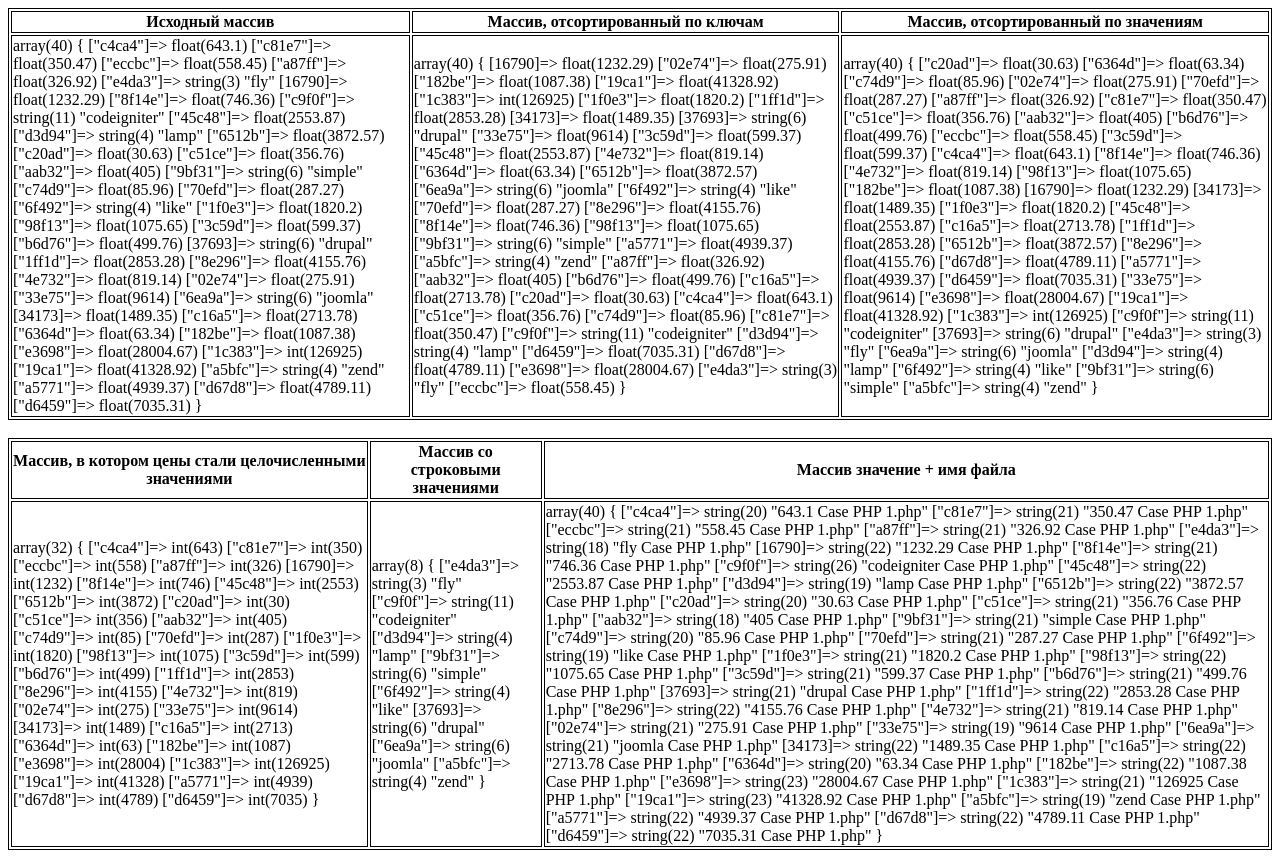
After one commit to ryapolov-artem/PHP_development, a PHP site: the page made by Case PHP 1.php in a window 1280 px wide. The commit adds this page. Run offline with PHP 8.4, Linux system fonts and the light colour scheme.

Commit message:
case php

```diff
--- /dev/null
+++ b/Case PHP 1.php
@@ -0,0 +1,97 @@
+<!DOCTYPE html>
+<html>
+    <head>
+        <meta http-equiv="Content-Type" content="text/html; charset=UTF-8">
+         <link rel="stylesheet" href="styles.css" type="text/css">
+        <title>Сортировка массивов</title>
+    </head>
+    <body>
+        <?php
+        /*В этот массив из-за ошибки операторов попали неверные строковые значения.
+         * Ваша задача отсортировать элементы сначала по ключу и потом по значению.
+         * После чего преобразовать все цены в целочисленный тип, при нахождении строки
+         * в значении элемента необходимо удалить его из массива и записать в другой массив,
+         * в котором будут храниться все строковые значения. К каждому элементу массива
+         * нужно добавить название текущего файла скрипта.
+         */
+
+
+        $goods=Array (                  //Исходный массив товаров
+              'c4ca4' => 643.10,
+              'c81e7' => 350.47,
+              'eccbc' => 558.45,
+              'a87ff' => 326.92,
+              'e4da3' => 'fly',
+              16790 => 1232.29,
+              '8f14e' => 746.36,
+              'c9f0f' => 'codeigniter',
+              '45c48' => 2553.87,
+              'd3d94' => 'lamp',
+              '6512b' => 3872.57,
+              'c20ad' => 30.63,
+              'c51ce' => 356.76,
+              'aab32' => 405.00,
+              '9bf31' => 'simple',
+              'c74d9' => 85.96,
+              '70efd' => 287.27,
+              '6f492' => 'like',
+              '1f0e3' => 1820.20,
+              '98f13' => 1075.65,
+              '3c59d' => 599.37,
+              'b6d76' => 499.76,
+              37693 => 'drupal',
+              '1ff1d' => 2853.28,
+              '8e296' => 4155.76,
+              '4e732' => 819.14,
+              '02e74' => 275.91,
+              '33e75' => 9614.00,
+              '6ea9a' => 'joomla',
+              34173 => 1489.35,
+              'c16a5' => 2713.78,
+              '6364d' => 63.34,
+              '182be' => 1087.38,
+              'e3698' => 28004.67,
+              '1c383' => 126925,
+              '19ca1' => 41328.92,
+              'a5bfc' => 'zend',
+              'a5771' => 4939.37,
+              'd67d8' => 4789.11,
+              'd6459' => 7035.31,);
+
+        $art_sort=$goods;           //Этот массив будет отсортирован по артикулам
+        $val_sort=$goods;           //Этот массив будет отсортирован по значеним
+
+        ksort($art_sort);            //Сортирует массив по ключам (артикулам)
+        asort($val_sort);            //Сортирует массив по значениям
+
+        $cur_file=$_SERVER['SCRIPT_FILENAME'];              //Имя текущего файла в файловой системе
+        $cur_file_arr=explode('/',$cur_file);               //Разбивает адрес к файлу, разделитель '/', создает массив
+        $cur_file_arr_count=count($cur_file_arr);           //Подсчитывает количество элементов в массиве $cur_file_arr
+        $cur_file=$cur_file_arr[$cur_file_arr_count-1];     //В переменную имени текущ. файла пересохраняется только название
+                                                            //файла без пути
+
+        foreach ($goods as $key => $value) {                        //Перебор всех элементов ассоц. массива
+              if (gettype($value)== 'string'){                      //Если в значении товара записано строковое значение, то
+                  $str_goods[$key]=$value;                          //Этот элемент помещается в специально отведенный массив
+              }else{
+                  $int_goods[$key]=(int)$value;                         //Если в значении товара число, приводим его к целочисленному значению
+              }                                                         //и записываем в другой массив
+              $goods_script_path[$key]=(string)$value.' '.$cur_file;    //к каждому значению добавляется имя файла скрипта
+        };
+
+        ?>
+        <table><tr><th>Исходный массив</th>
+               <th>Массив, отсортированный по ключам</th>
+               <th>Массив, отсортированный по значениям</th></tr>
+               <tr> <td> <?php var_dump($goods); ?> </td>
+                    <td> <?php var_dump($art_sort); ?>  </td>
+                    <td> <?php var_dump($val_sort); ?> </td> </tr> </table>
+        <br />
+        <table><tr><th>Массив, в котором цены стали целочисленными значениями</th>
+               <th>Массив со строковыми значениями </th>
+               <th>Массив значение + имя файла </th></tr>
+               <tr> <td> <?php var_dump($int_goods); ?> </td>
+                    <td> <?php var_dump($str_goods); ?> </td>
+                    <td> <?php var_dump($goods_script_path); ?> </td> </tr> </table>
+    </body>
+</html>
--- a/styles.css
+++ b/styles.css
@@ -2,6 +2,12 @@ p {
     ;
 }
 
+table,th,td {
+    border: 1px solid black;
+}
+
+
+
 .text_field {
     margin-left: 200px;
 }
```
